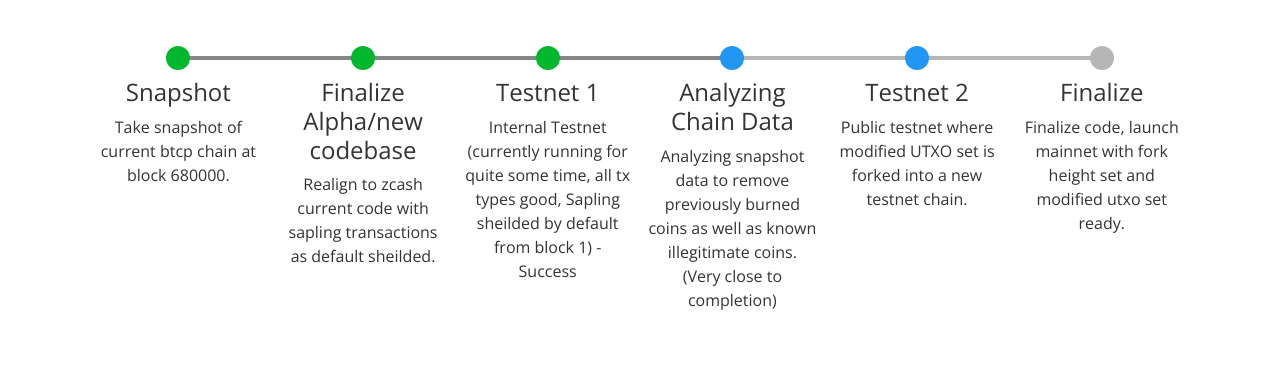
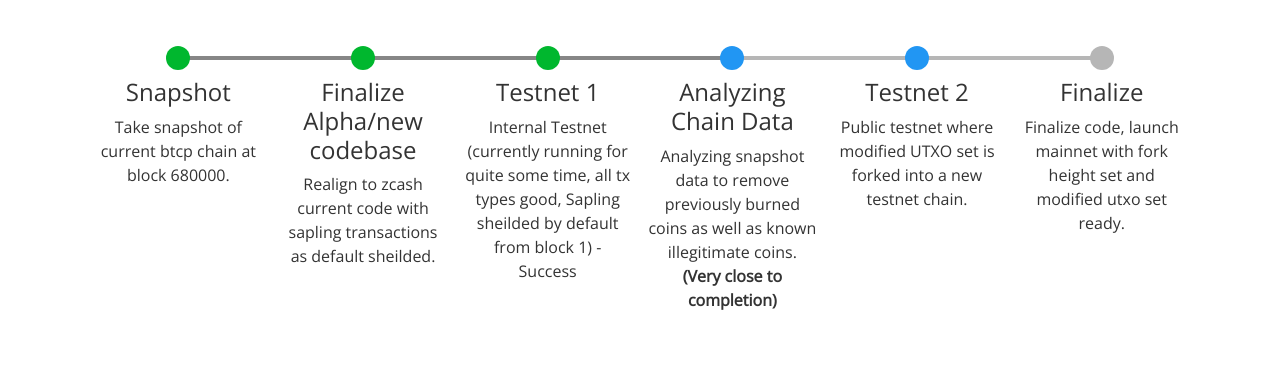
Before and after one commit to BTCPrivate/progress, a website: page docs/index.html in a window 1280 px wide. Shown: the part 126-496 px from the top of the page. Drawn offline with nearby package versions, Linux system fonts and the light colour scheme.

Commit message:
Update index.html

```diff
--- a/docs/index.html
+++ b/docs/index.html
@@ -56,7 +56,7 @@
             <div class="progress-marker"></div>
             <div class="progress-text">
               <h4 class="progress-title">Analyzing Chain Data</h4>
-              Analyzing snapshot data to remove previously burned coins as well as known illegitimate coins. (Very close to completion)
+              Analyzing snapshot data to remove previously burned coins as well as known illegitimate coins. <strong>(Very close to completion)</strong>
             </div>
           </li>
 
```
